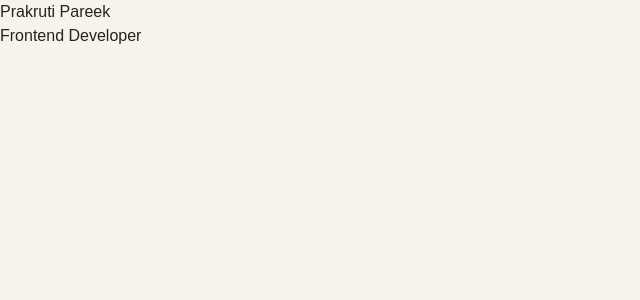
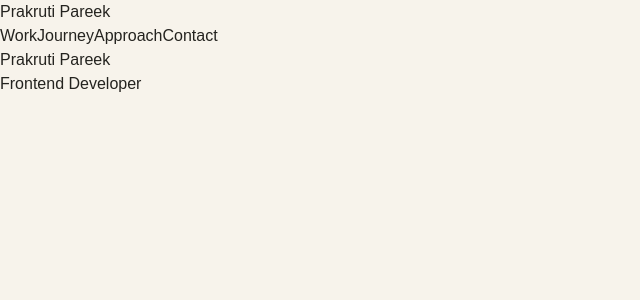
Before and after one commit to PrakrutiPareek/pp--portfolio, a Next.js app: page / in a window 1280 px wide. Shown: the top 300 px of the page, without its empty margins (0-640 px from the left). Built offline with nearby package versions, Linux system fonts and the light colour scheme.

Commit message:
feat: add portfolio navigation

```diff
--- /dev/null
+++ b/src/app/components/Navbar.tsx
@@ -0,0 +1,18 @@
+import Link from "next/link";
+
+export default function Navbar() {
+  return (
+    <nav>
+      <div>
+        <Link href="/">Prakruti Pareek</Link>
+      </div>
+
+      <div>
+        <Link href="#work">Work</Link>
+        <Link href="#journey">Journey</Link>
+        <Link href="#approach">Approach</Link>
+        <Link href="#contact">Contact</Link>
+      </div>
+    </nav>
+  );
+}
--- a/src/app/page.tsx
+++ b/src/app/page.tsx
@@ -1,8 +1,13 @@
+import Navbar from "./components/Navbar";
+
 export default function Home() {
   return (
-    <main>
-      <h1>Prakruti Pareek</h1>
-      <p>Frontend Developer</p>
-    </main>
+    <>
+      <Navbar />
+      <main>
+        <h1>Prakruti Pareek</h1>
+        <p>Frontend Developer</p>
+      </main>
+    </>
   );
 }
```
